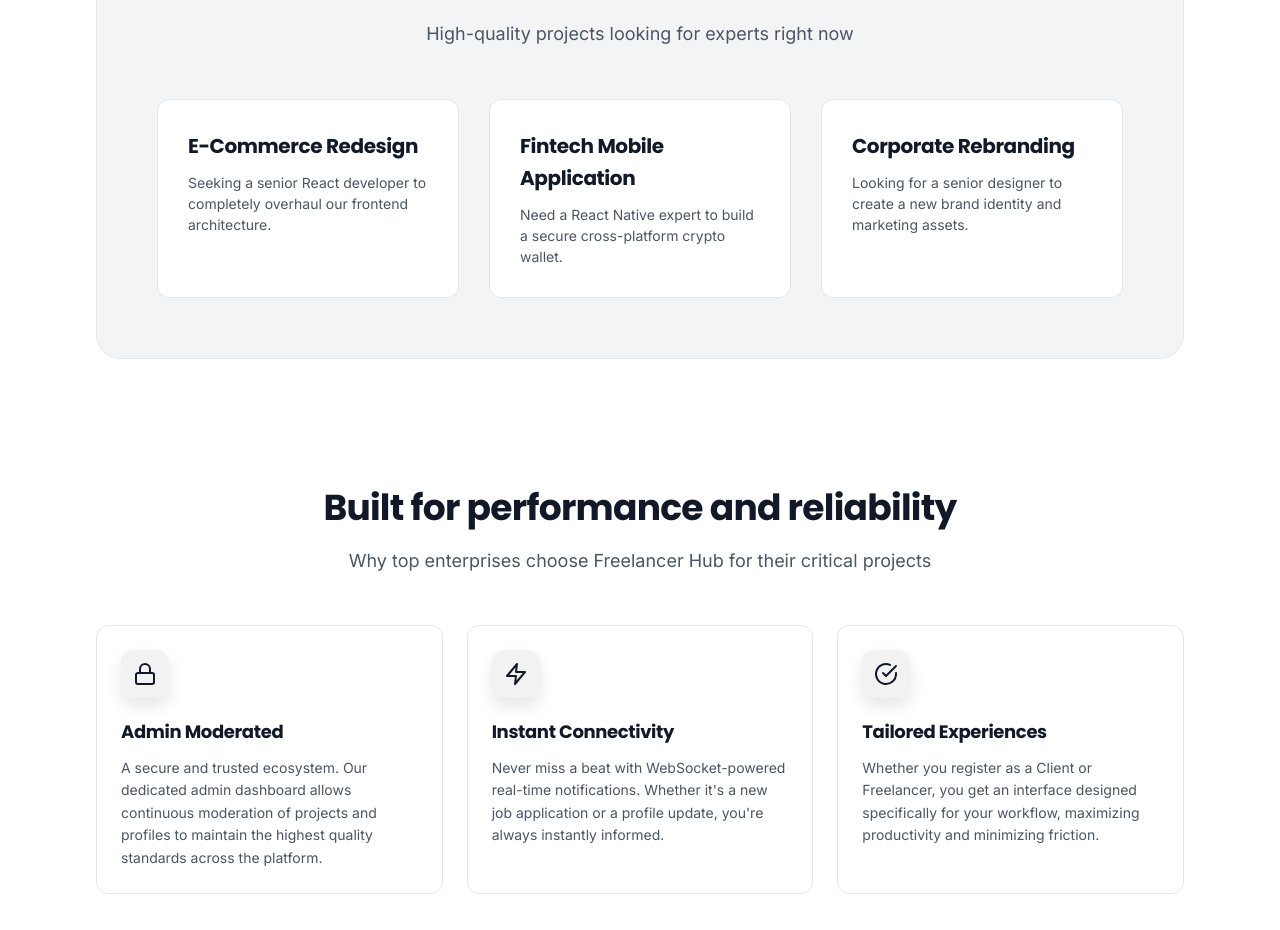
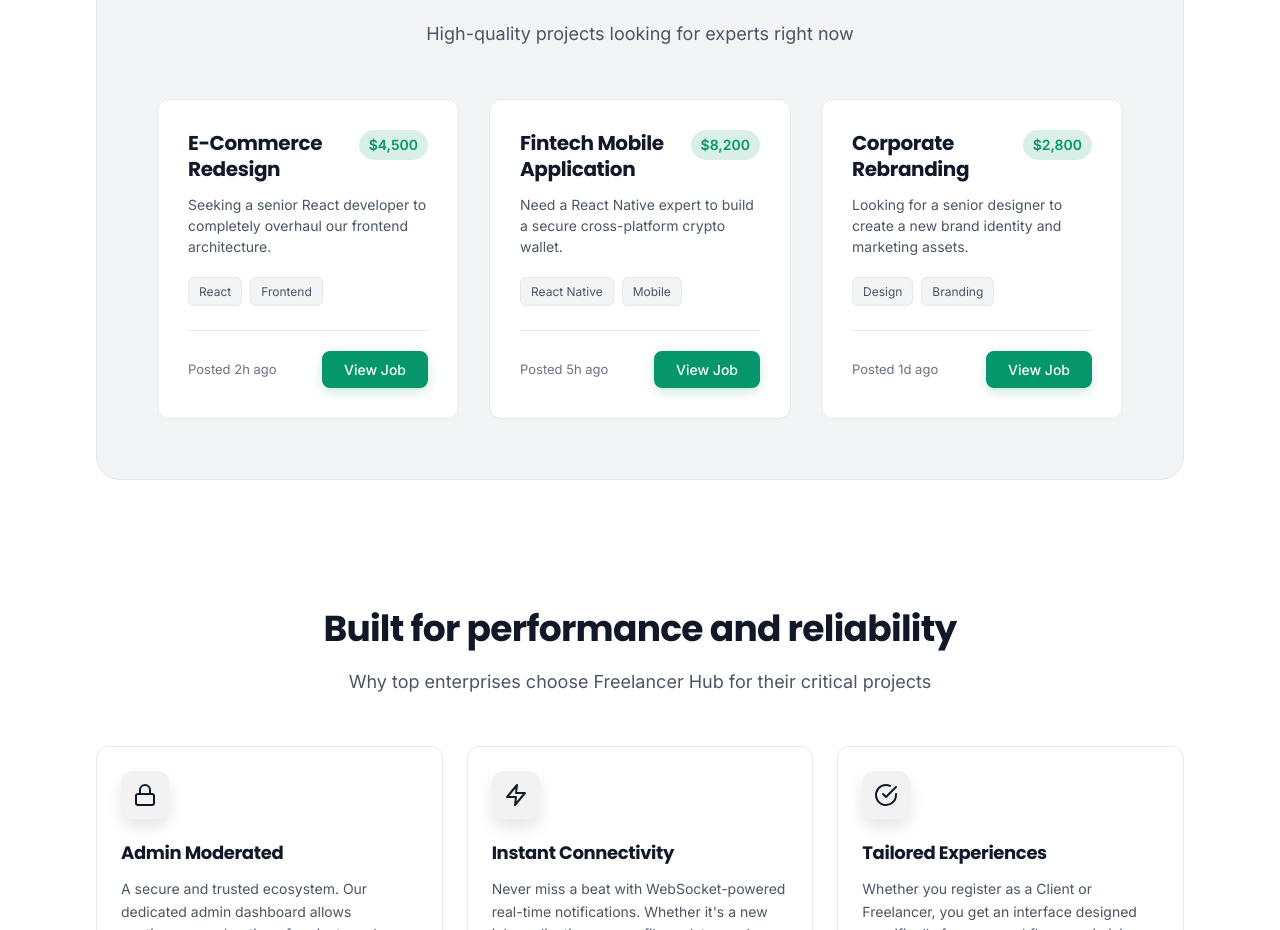
Before and after one commit to sanjaykumardk2006/FSD, a React (Vite) app in the folder client/: page / in a window 1280 px wide. Shown: the part 5680-6610 px from the top of the page. Built offline with nearby package versions, Linux system fonts and the light colour scheme; no server answers.

Commit message:
implemented the new features for the job section

```diff
--- a/client/src/pages/Home.jsx
+++ b/client/src/pages/Home.jsx
@@ -282,13 +282,31 @@ export const Home = () => {
             }}
           >
             {[
-              { title: 'E-Commerce Redesign', desc: 'Seeking a senior React developer to completely overhaul our frontend architecture.', budget: '$4,500' },
-              { title: 'Fintech Mobile Application', desc: 'Need a React Native expert to build a secure cross-platform crypto wallet.', budget: '$8,200' },
-              { title: 'Corporate Rebranding', desc: 'Looking for a senior designer to create a new brand identity and marketing assets.', budget: '$2,800' }
+              { title: 'E-Commerce Redesign', desc: 'Seeking a senior React developer to completely overhaul our frontend architecture.', budget: '$4,500', tags: ['React', 'Frontend'], postedTime: '2h ago' },
+              { title: 'Fintech Mobile Application', desc: 'Need a React Native expert to build a secure cross-platform crypto wallet.', budget: '$8,200', tags: ['React Native', 'Mobile'], postedTime: '5h ago' },
+              { title: 'Corporate Rebranding', desc: 'Looking for a senior designer to create a new brand identity and marketing assets.', budget: '$2,800', tags: ['Design', 'Branding'], postedTime: '1d ago' }
             ].map((job, i) => (
               <motion.div className="card" key={i} variants={{ hidden: { opacity: 0, scale: 0.95 }, visible: { opacity: 1, scale: 1, transition: { duration: 0.5 } } }} style={{ padding: '30px', display: 'flex', flexDirection: 'column' }}>
-                <h3 style={{ fontSize: '20px', marginBottom: '10px' }}>{job.title}</h3>
-                <p style={{ color: 'var(--text-secondary)', marginBottom: '0', lineHeight: '1.5', flex: 1 }}>{job.desc}</p>
+                <div style={{ display: 'flex', justifyContent: 'space-between', alignItems: 'flex-start', marginBottom: '12px', gap: '10px' }}>
+                  <h3 style={{ fontSize: '20px', margin: 0, lineHeight: '1.3' }}>{job.title}</h3>
+                  <span style={{ background: 'var(--primary-action-bg)', color: 'var(--primary-action)', padding: '4px 10px', borderRadius: '20px', fontSize: '14px', fontWeight: '600', whiteSpace: 'nowrap' }}>{job.budget}</span>
+                </div>
+                <p style={{ color: 'var(--text-secondary)', marginBottom: '20px', lineHeight: '1.5', flex: 1 }}>{job.desc}</p>
+
+                <div style={{ display: 'flex', gap: '8px', marginBottom: '24px', flexWrap: 'wrap' }}>
+                  {job.tags.map(tag => (
+                    <span key={tag} style={{ background: 'var(--bg-secondary)', border: '1px solid var(--border-color)', padding: '4px 10px', borderRadius: '6px', fontSize: '12px', color: 'var(--text-secondary)' }}>
+                      {tag}
+                    </span>
+                  ))}
+                </div>
+
+                <div style={{ display: 'flex', justifyContent: 'space-between', alignItems: 'center', borderTop: '1px solid var(--border-color)', paddingTop: '20px', marginTop: 'auto' }}>
+                  <span style={{ fontSize: '13px', color: 'var(--text-muted)' }}>Posted {job.postedTime}</span>
+                  <AnimatedButton className="btn btn-primary" onClick={() => navigate('/search')} style={{ padding: '8px 20px', fontSize: '14px' }}>
+                    View Job
+                  </AnimatedButton>
+                </div>
               </motion.div>
             ))}
           </motion.div>
```
